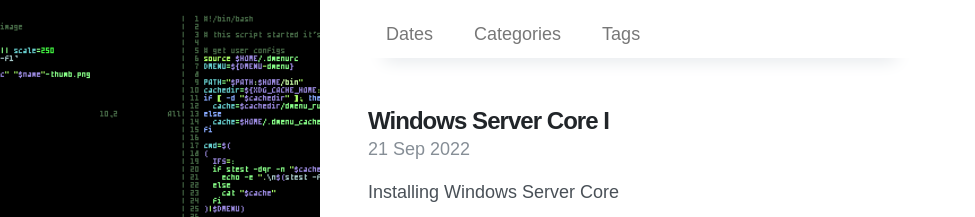
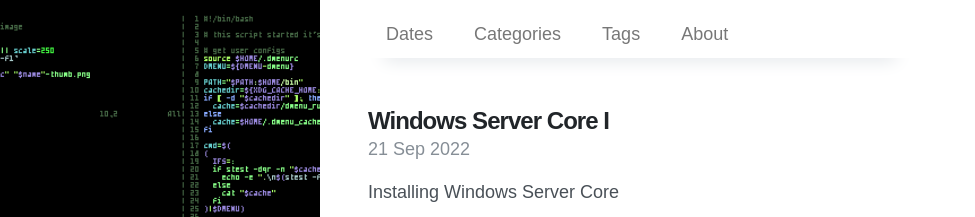
Before and after one commit to b3nj1-1/blog, a Jekyll site: the page built from index.html, in a window 1280 px wide and 1221 px high. Shown: the top 217 px of the window, without its empty margins (0-975 px from the left). Built offline with Jekyll 4.4.1, drawn with Linux system fonts in a browser that asks for light colours; nearby versions of some CDN libraries; the list of posts is cut into pages by our own code.

Commit message:
Update archive.yml

```diff
--- a/_data/archive.yml
+++ b/_data/archive.yml
@@ -7,3 +7,6 @@
 - type: tags
   title: Tags
   url: /tags/
+- type: About
+  title: About
+  url: /about/
```
